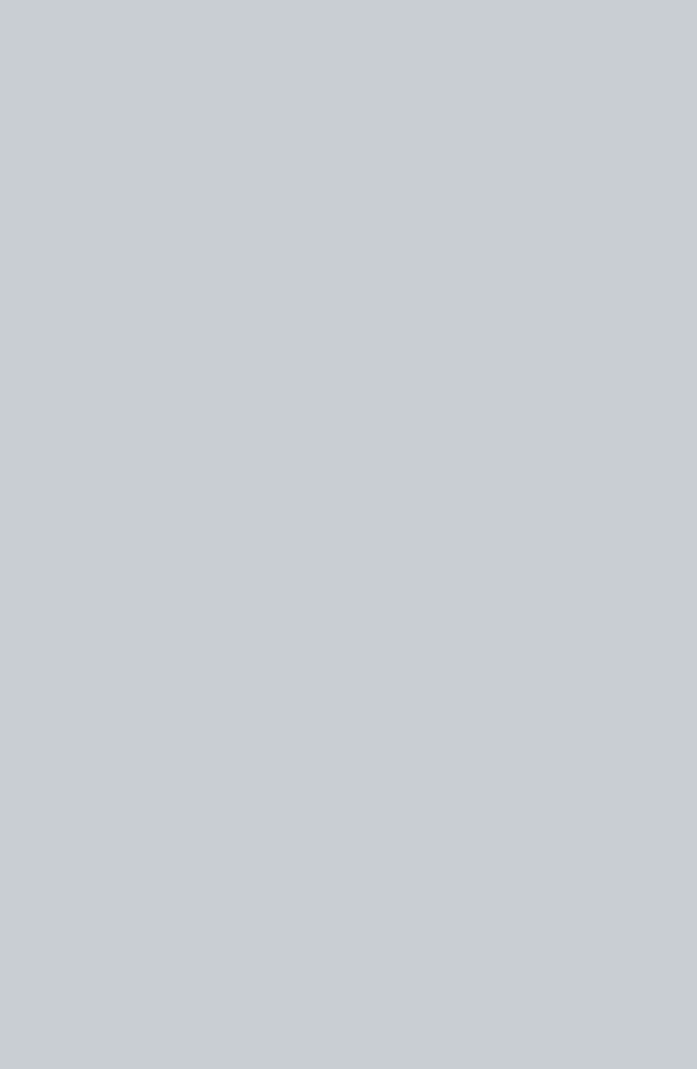
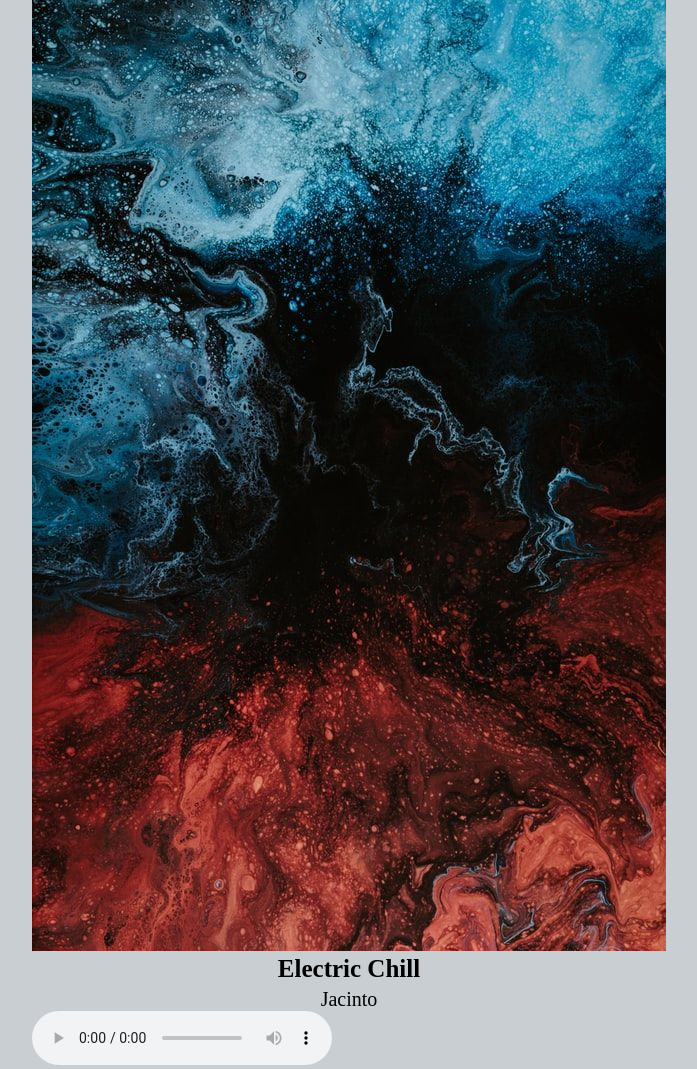
Before and after one commit to rohanbatra24/music-player-JS, a plain HTML site: page index.html in a window 1280 px wide. Shown: the whole page, without its empty margins (291-988 px from the left). Before the commit the page ends 800 px from the top, so only its background shows below. Drawn offline with Linux system fonts and the light colour scheme.

Commit message:
add player container and img container

```diff
--- a/index.html
+++ b/index.html
@@ -12,6 +12,15 @@
     <link rel="stylesheet" href="style.css" />
   </head>
   <body>
+    <div class="player-container">
+      <!-- Song -->
+      <div class="image-container">
+        <img src="img/img1.jpg" alt="Album Art" srcset="" />
+      </div>
+      <h2 id="title">Electric Chill</h2>
+      <h3 id="artist">Jacinto</h3>
+      <audio src="music/song1.mp3" controls></audio>
+    </div>
     <!-- Script -->
     <script src="script.js"></script>
   </body>
```
